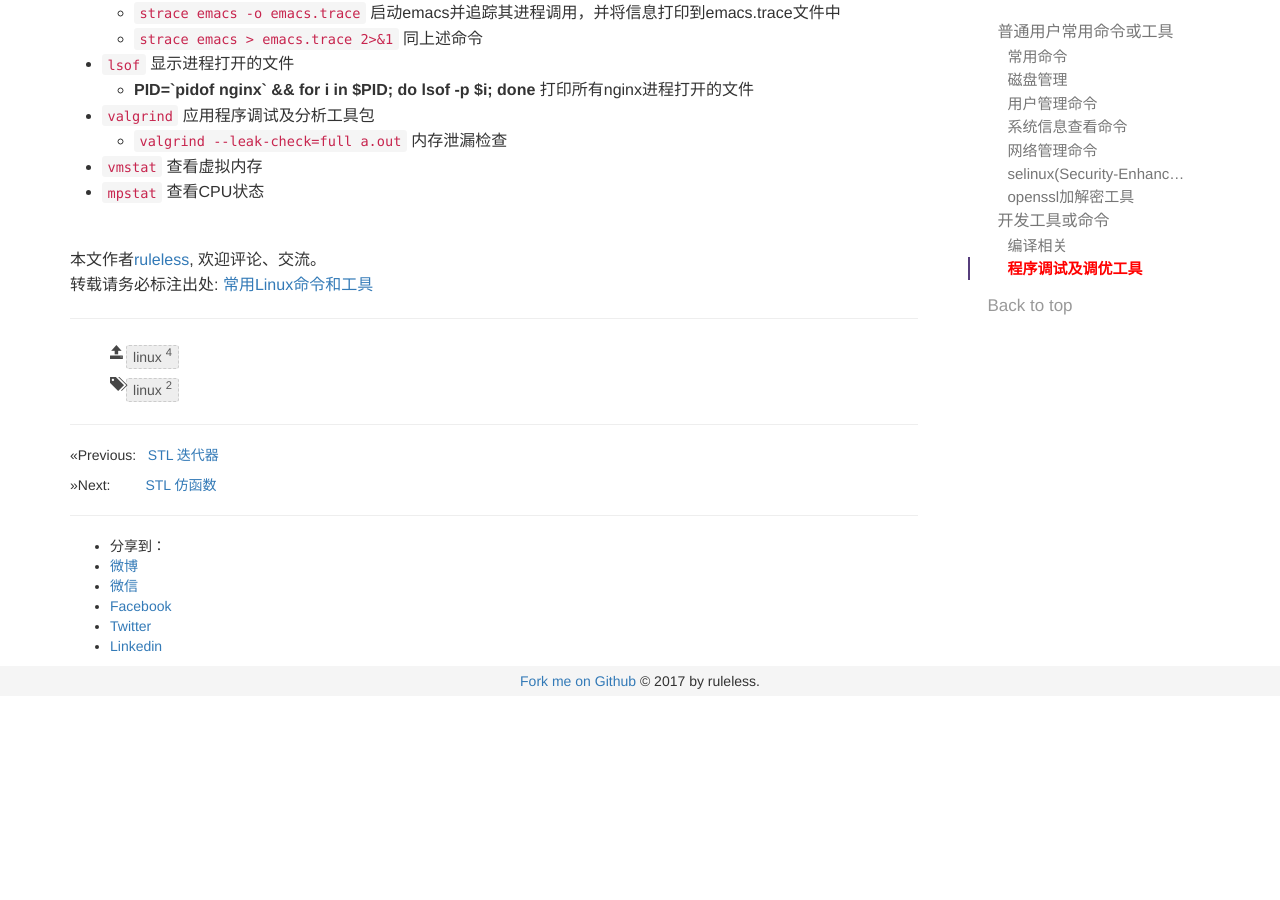
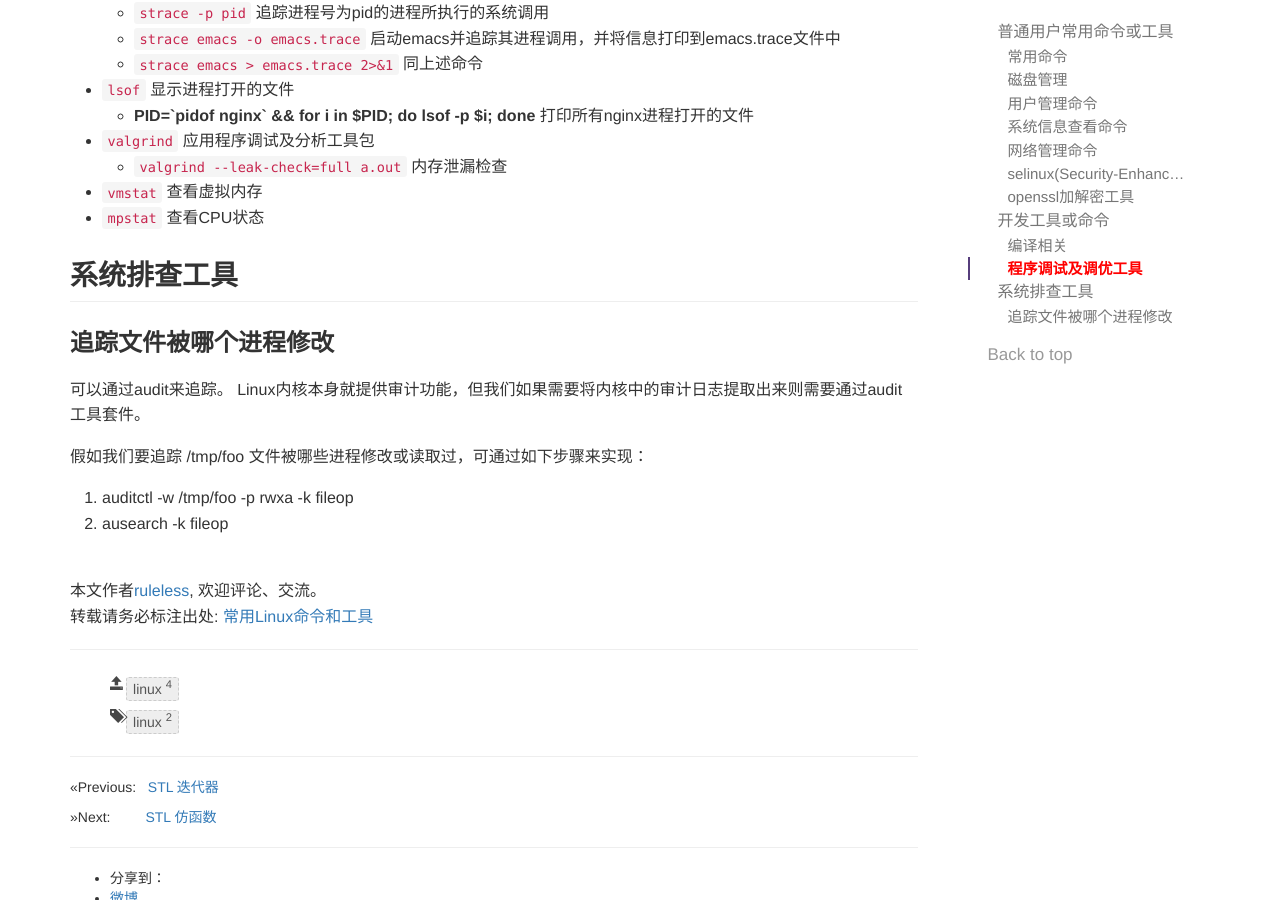
Before and after one commit to ruleless/ruleless.github.io, a Jekyll site: the page built from _posts/2016-10-30-linux-tools.md, in a window 1280 px wide and 900 px high, scrolled down 2624 px. Built offline with Jekyll 4.4.1, drawn with Linux system fonts in a browser that asks for light colours; comment, search, counter and statistics services are not loaded; before the commit the page ends 3320 px from its top, so only the background shows below that; some of the changed text lies outside the part shown.

Commit message:
linux tools

```diff
--- a/_posts/2016-10-30-linux-tools.md
+++ b/_posts/2016-10-30-linux-tools.md
@@ -31,6 +31,7 @@ tags: [linux]
   + `su` 切换用户
   + `sudo` 临时使用管理员权限
   + `file` 查看文件类型
+  + `stat` 查看文件或文件系统状态，该命令一般用来查看文件的修改或访问时间记录
 
 ### 磁盘管理
 
@@ -109,3 +110,15 @@ tags: [linux]
     - `valgrind --leak-check=full a.out` 内存泄漏检查
   + `vmstat` 查看虚拟内存
   + `mpstat` 查看CPU状态
+
+## 系统排查工具
+
+### 追踪文件被哪个进程修改
+
+可以通过audit来追踪。
+Linux内核本身就提供审计功能，但我们如果需要将内核中的审计日志提取出来则需要通过audit工具套件。
+
+假如我们要追踪 /tmp/foo 文件被哪些进程修改或读取过，可通过如下步骤来实现：
+
+  1. auditctl -w /tmp/foo -p rwxa -k fileop
+  2. ausearch -k fileop
```
